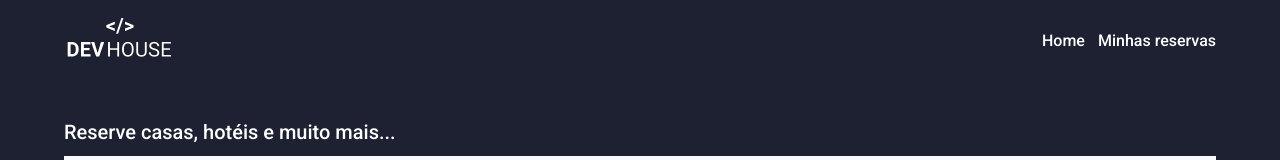
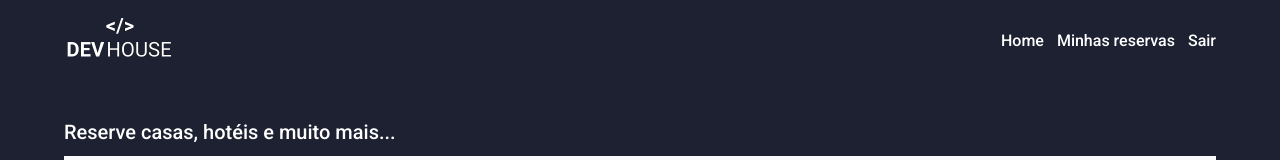
Before and after one commit to viniciusbls9/devHouse, a React (Create React App) app in the folder frontend/: page /home in a window 1280 px wide. Shown: the top 160 px of the page. Built offline with nearby package versions, Linux system fonts and the light colour scheme.

Commit message:
Ajustes no componente Header e criação da página Reserves

```diff
--- a/frontend/src/components/Header/index.tsx
+++ b/frontend/src/components/Header/index.tsx
@@ -24,6 +24,10 @@ const Header: React.FC = () => {
                         <Link to="">
                             <li>Minhas reservas</li>
                         </Link>
+
+                        <Link to="">
+                            <li>Sair</li>
+                        </Link>
                     </ul>
                 </div>
             </div>
--- a/frontend/src/components/Header/styles.css
+++ b/frontend/src/components/Header/styles.css
@@ -39,6 +39,6 @@
     color: var(--color-line-in-white);
 }
 
-.container-header .right-side ul a:first-child {
+.container-header .right-side ul a:nth-child( -n + 2 ) {
     margin-right: 13px;
 }
--- /dev/null
+++ b/frontend/src/pages/Reserves/index.tsx
@@ -0,0 +1,14 @@
+import React from 'react';
+import Header from '../../components/Header';
+
+import './styles.css';
+
+const MyHouses: React.FC = () => {
+    return (
+        <div className="page-content">
+            <Header />
+        </div>
+    );
+}
+
+export default MyHouses;
--- /dev/null
+++ b/frontend/src/pages/Reserves/styles.css
@@ -0,0 +1,4 @@
+.page-content {
+    width: 100vw;
+    height: 100vh;
+}
--- a/frontend/src/routes.tsx
+++ b/frontend/src/routes.tsx
@@ -2,12 +2,14 @@ import React from 'react';
 import { BrowserRouter, Route } from 'react-router-dom';
 import Login from './pages/Login';
 import Home from './pages/Home';
+import Reserves from './pages/Reserves';
 
 function Routes() {
     return (
         <BrowserRouter>
             <Route path="/" exact component={Login} />
             <Route path="/home" component={Home} />
+            <Route path="/reserves" component={Reserves} />
         </BrowserRouter>
     );
 }
```
